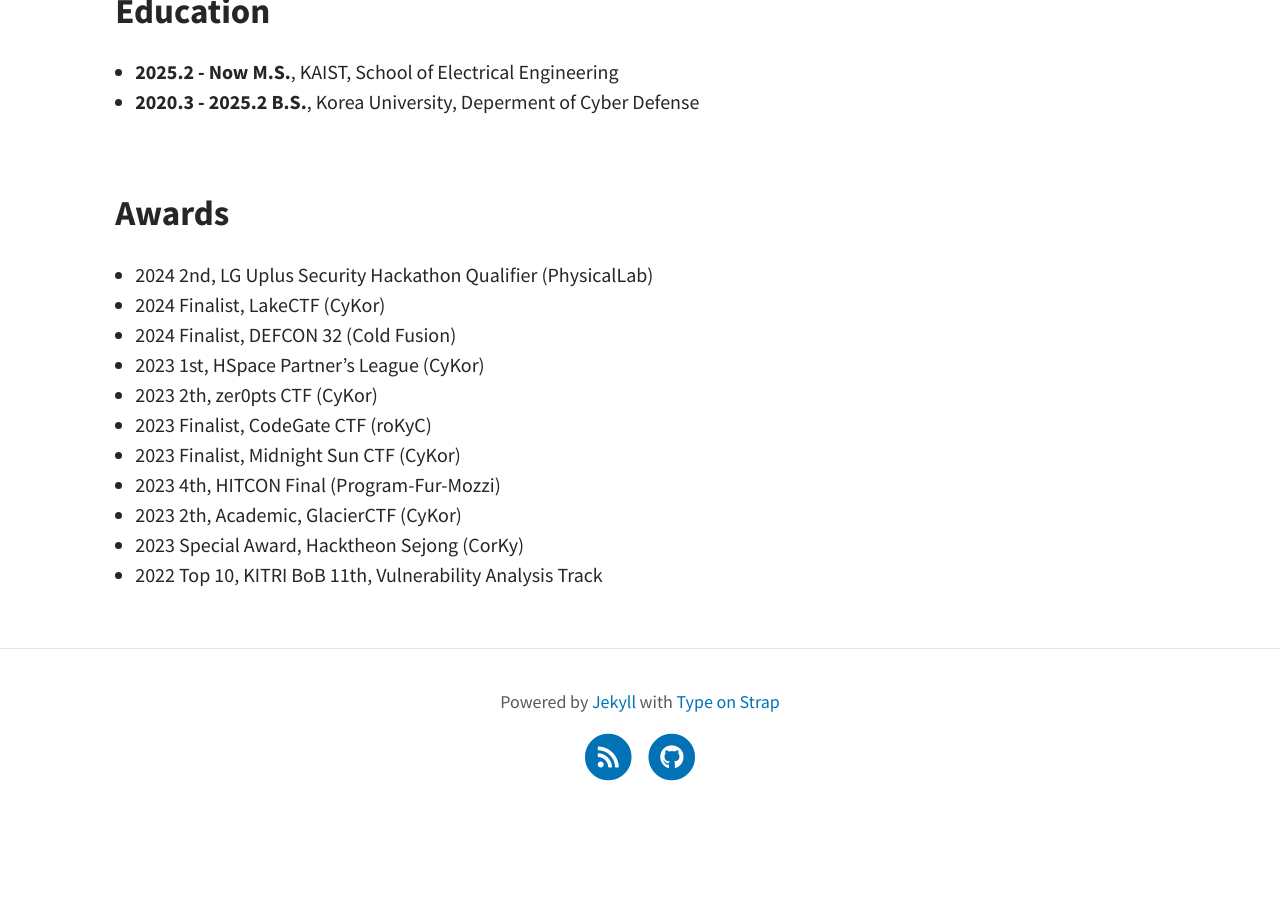
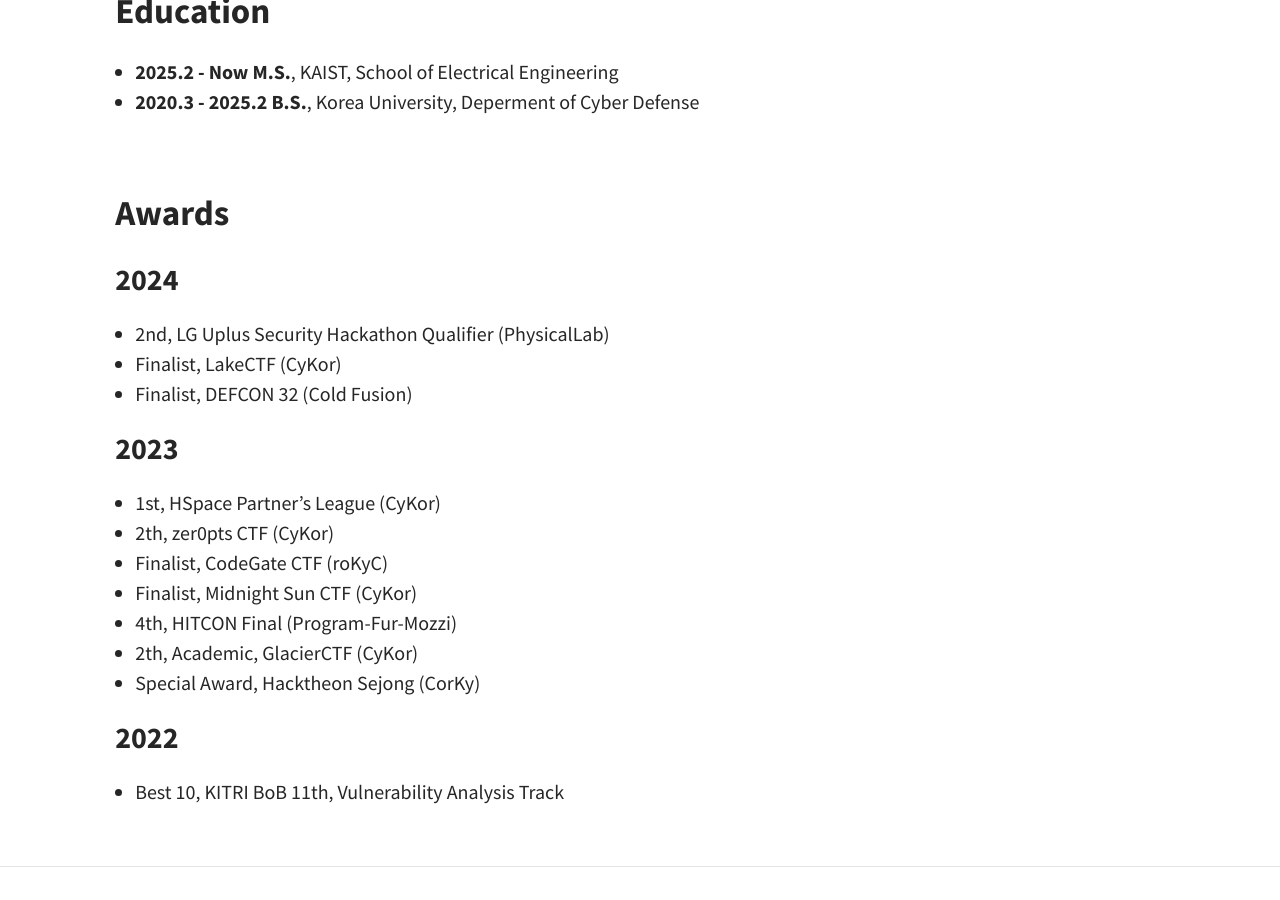
Before and after one commit to hareh4ru/hareh4ru.github.io, a Jekyll site: the page built from pages/about.md, in a window 1280 px wide and 900 px high, scrolled down 580 px. Built offline with Jekyll 4.4.1, drawn with Linux system fonts in a browser that asks for light colours; a script that is not in the unit is left out; before the commit the page ends 1399 px from its top, so only the background shows below that.

Commit message:
Update about.md

```diff
--- a/pages/about.md
+++ b/pages/about.md
@@ -19,17 +19,19 @@ published: true
 
 <br/>
 ## Awards
-- 2024 2nd, LG Uplus Security Hackathon Qualifier (PhysicalLab)
-- 2024 Finalist, LakeCTF (CyKor)
-- 2024 Finalist, DEFCON 32 (Cold Fusion)
+### 2024
+- 2nd, LG Uplus Security Hackathon Qualifier (PhysicalLab)
+- Finalist, LakeCTF (CyKor)
+- Finalist, DEFCON 32 (Cold Fusion)
 
+### 2023
+- 1st, HSpace Partner's League (CyKor)
+- 2th, zer0pts CTF (CyKor)
+- Finalist, CodeGate CTF (roKyC)
+- Finalist, Midnight Sun CTF (CyKor)
+- 4th, HITCON Final (Program-Fur-Mozzi)
+- 2th, Academic, GlacierCTF (CyKor)
+- Special Award, Hacktheon Sejong (CorKy)
 
-- 2023 1st, HSpace Partner's League (CyKor)
-- 2023 2th, zer0pts CTF (CyKor)
-- 2023 Finalist, CodeGate CTF (roKyC)
-- 2023 Finalist, Midnight Sun CTF (CyKor)
-- 2023 4th, HITCON Final (Program-Fur-Mozzi)
-- 2023 2th, Academic, GlacierCTF (CyKor)
-- 2023 Special Award, Hacktheon Sejong (CorKy)
-
-- 2022 Top 10, KITRI BoB 11th, Vulnerability Analysis Track
+### 2022
+- Best 10, KITRI BoB 11th, Vulnerability Analysis Track
```
